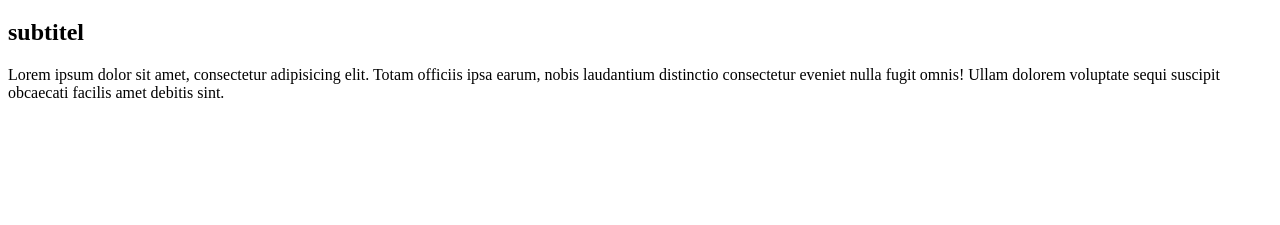
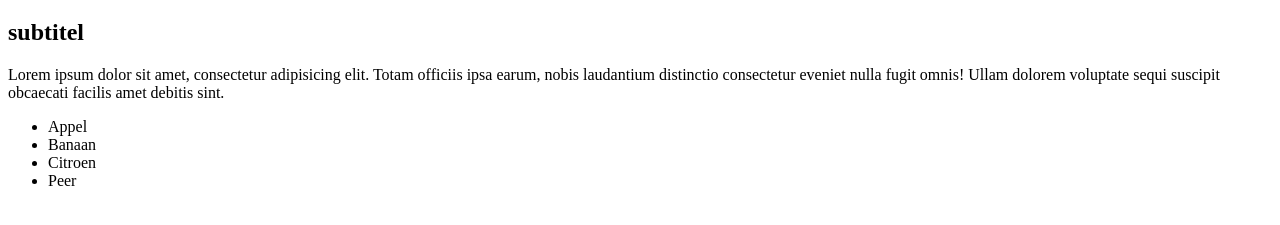
Before and after one commit to verhulstd/git-tutorial-test, a plain HTML site: page index.html in a window 1280 px wide. Shown: the part 61-286 px from the top of the page. Drawn offline with Linux system fonts and the light colour scheme.

Commit message:
added a ul with 4 lis

```diff
--- a/index.html
+++ b/index.html
@@ -15,5 +15,13 @@
       omnis! Ullam dolorem voluptate sequi suscipit obcaecati facilis amet
       debitis sint.
     </p>
+
+    <ul>
+      <li>Appel</li>
+      <li>Banaan</li>
+      <li>Citroen</li>
+      <li>Peer</li>
+    </ul>
+
   </body>
 </html>
```
